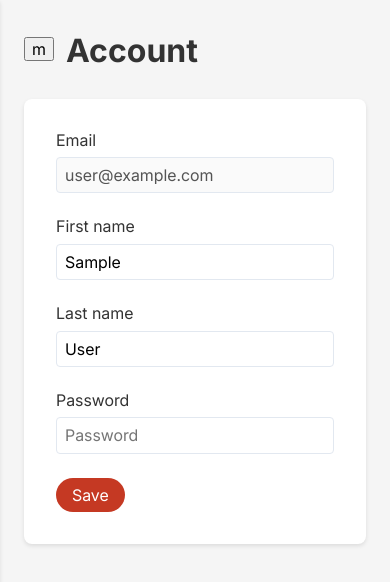
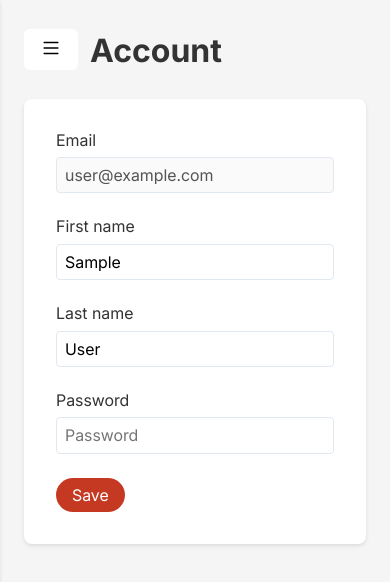
Before and after one commit to shakhrillo/m_main, a React (Vite) app in the folder SELENIUM_NODEJS/client/: page /user in a window 390 px wide. Shown: the top 582 px of the page. Built offline with nearby package versions, Linux system fonts and the light colour scheme; no server answers; sample sign-in values are in the browser's storage.

Commit message:
new mobile svg changes

```diff
--- a/SELENIUM_NODEJS/client/src/layouts/DashboardLayout/Sidebar.tsx
+++ b/SELENIUM_NODEJS/client/src/layouts/DashboardLayout/Sidebar.tsx
@@ -8,6 +8,7 @@ import settingsIcon from "../../assets/icons/settings.svg"
 import helpIcon from "../../assets/icons/help.svg"
 import logoutIcon from "../../assets/icons/logout.svg"
 import { useMenu } from "../../context/MenuContext/MenuContext"
+import hideMenuIcon from "../../assets/icons/x-lg.svg"
 
 const navLinks = [
   { path: "/scrap", label: "Scrap", icon: searchIcon },
@@ -32,8 +33,8 @@ const Sidebar = () => {
         <NavLink to="/">
           <img src={logoImg} alt="logo" className="logo" />
         </NavLink>
-        <button onClick={toggleMenu} className="sidebar-hide-btn">
-          X
+        <button onClick={toggleMenu} className="sidebar-hide-btn button">
+          <img src={hideMenuIcon} alt="Hide Menu" />
         </button>
       </div>
       {navLinks.map(({ path, icon, label, className }, index) => (
--- a/SELENIUM_NODEJS/client/src/pages/User.tsx
+++ b/SELENIUM_NODEJS/client/src/pages/User.tsx
@@ -1,6 +1,7 @@
 import React, { useEffect, useState } from "react"
 import { useFirebase } from "../contexts/FirebaseProvider"
 import { useMenu } from "../context/MenuContext/MenuContext"
+import menuIcon from "../assets/icons/list.svg"
 
 const User: React.FC = () => {
   const { user } = useFirebase()
@@ -27,8 +28,8 @@ const User: React.FC = () => {
   return (
     <div>
       <div className="d-flex align-items-center gap-3">
-        <button className="sidebar-toggle-btn" onClick={toggleMenu}>
-          m
+        <button className="sidebar-toggle-btn button" onClick={toggleMenu}>
+          <img src={menuIcon} alt="menu-icon" />
         </button>
         <h2>Account</h2>
       </div>
--- a/SELENIUM_NODEJS/client/src/styles/components/_sidebar.scss
+++ b/SELENIUM_NODEJS/client/src/styles/components/_sidebar.scss
@@ -39,6 +39,14 @@
   }
 }
 
+.sidebar-toggle-btn,
+.sidebar-hide-btn {
+  border-radius: 6px;
+  background-color: #fff;
+  img {
+    width: 22px;
+  }
+}
 .sidebar-toggle-btn,
 .sidebar-hide-btn {
   display: none;
```
Also changed, not shown: SELENIUM_NODEJS/client/src/assets/icons/list.svg (added), SELENIUM_NODEJS/client/src/assets/icons/x-lg.svg (added).
